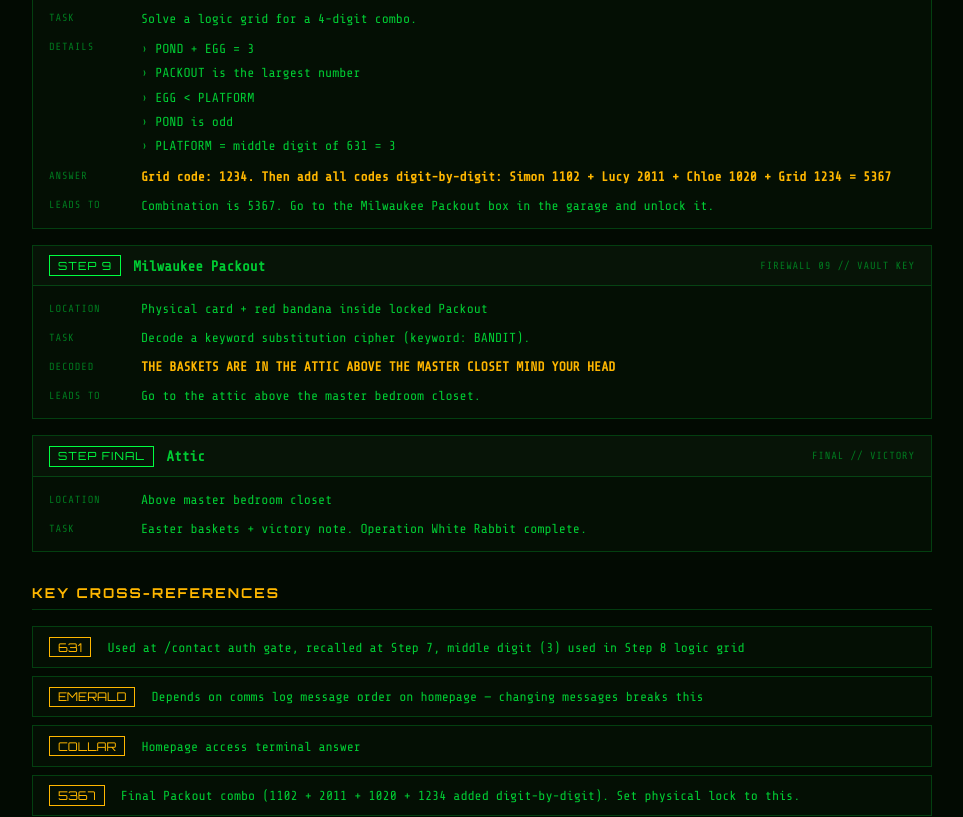
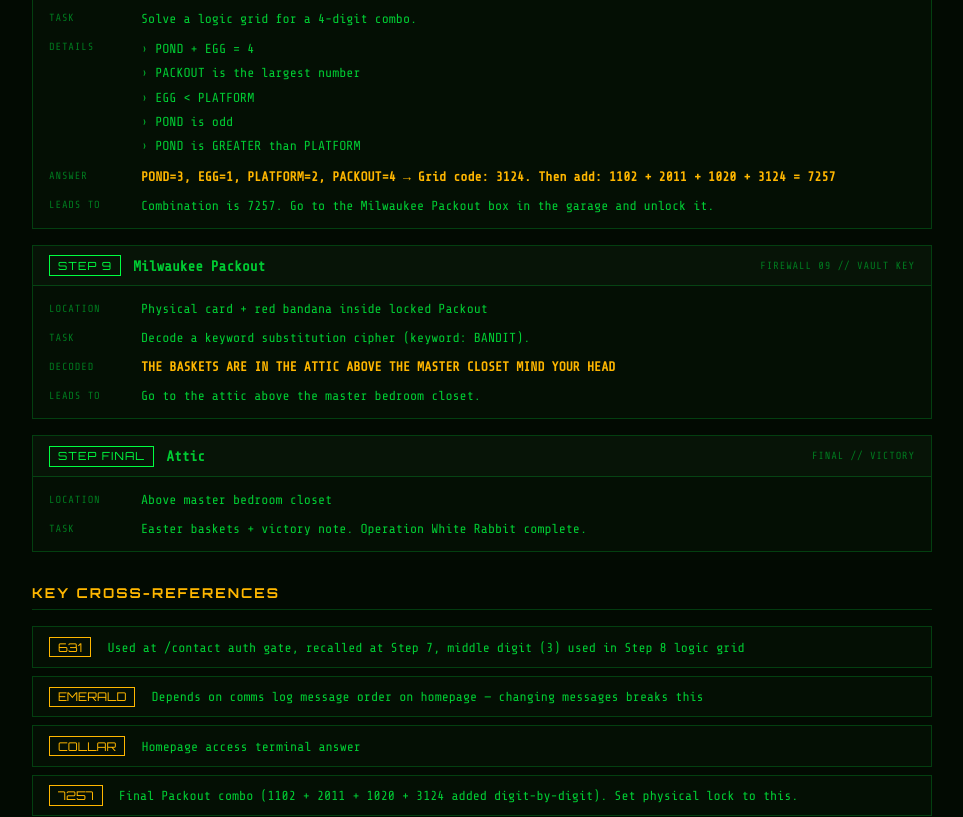
Before and after one commit to candersen97/easter-bandit, a React (Vite) app: page /guide in a window 1280 px wide. Shown: the part 1940-2757 px from the top of the page, without its empty margins (158-1121 px from the left). Built offline with nearby package versions, Linux system fonts and the light colour scheme.

Commit message:
Change logic grid to 3124, final lock combo now 7257
Reworked clues: POND+EGG=4, POND>PLATFORM. Removed dependency
on collar code middle digit. Final combo: 1102+2011+1020+3124=7257.

Co-Authored-By: Claude Opus 4.6 <noreply@anthropic.com>

```diff
--- a/src/pages/Guide.jsx
+++ b/src/pages/Guide.jsx
@@ -84,14 +84,14 @@ const STEPS = [
     location: 'Physical card in weatherproof box on the platform',
     what: 'Solve a logic grid for a 4-digit combo.',
     details: [
-      'POND + EGG = 3',
+      'POND + EGG = 4',
       'PACKOUT is the largest number',
       'EGG < PLATFORM',
       'POND is odd',
-      'PLATFORM = middle digit of 631 = 3',
+      'POND is GREATER than PLATFORM',
     ],
-    answer: 'Grid code: 1234. Then add all codes digit-by-digit: Simon 1102 + Lucy 2011 + Chloe 1020 + Grid 1234 = 5367',
-    result: 'Combination is 5367. Go to the Milwaukee Packout box in the garage and unlock it.',
+    answer: 'POND=3, EGG=1, PLATFORM=2, PACKOUT=4 → Grid code: 3124. Then add: 1102 + 2011 + 1020 + 3124 = 7257',
+    result: 'Combination is 7257. Go to the Milwaukee Packout box in the garage and unlock it.',
   },
   {
     step: 9,
@@ -115,7 +115,7 @@ const CROSS_REFS = [
   { key: '631', note: 'Used at /contact auth gate, recalled at Step 7, middle digit (3) used in Step 8 logic grid' },
   { key: 'EMERALD', note: 'Depends on comms log message order on homepage — changing messages breaks this' },
   { key: 'COLLAR', note: 'Homepage access terminal answer' },
-  { key: '5367', note: 'Final Packout combo (1102 + 2011 + 1020 + 1234 added digit-by-digit). Set physical lock to this.' },
+  { key: '7257', note: 'Final Packout combo (1102 + 2011 + 1020 + 3124 added digit-by-digit). Set physical lock to this.' },
 ]
 
 const PAGES = [
```
Also changed, not shown: CLUE_CARDS.html (+4 -5 lines).
